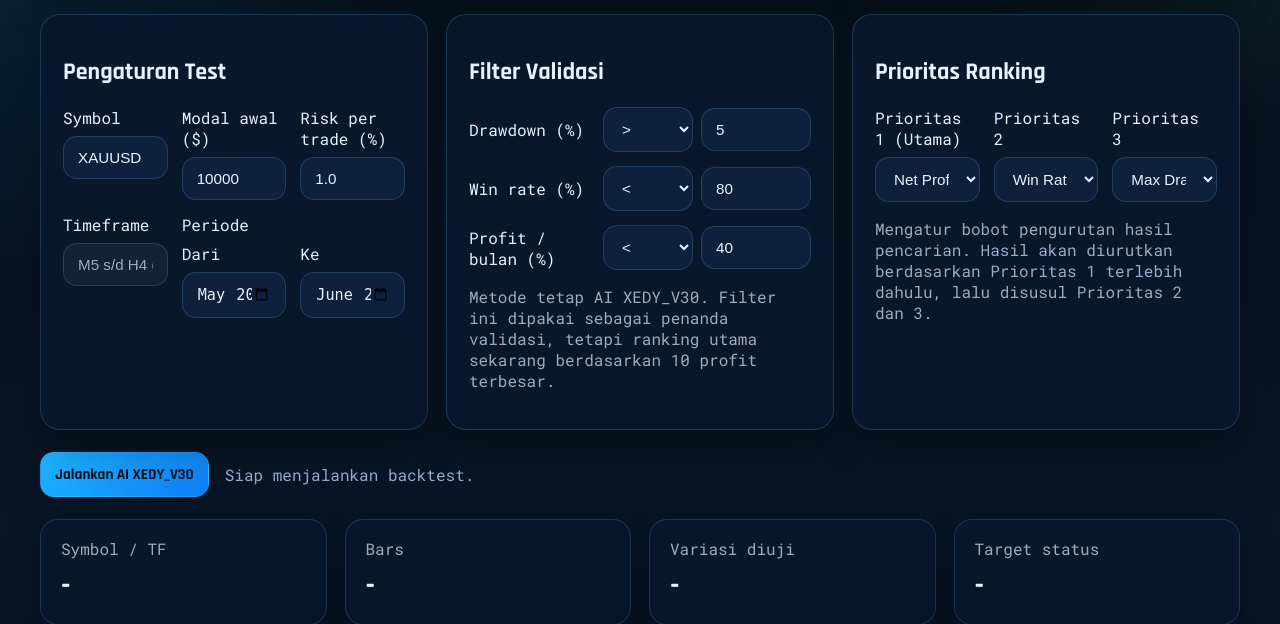
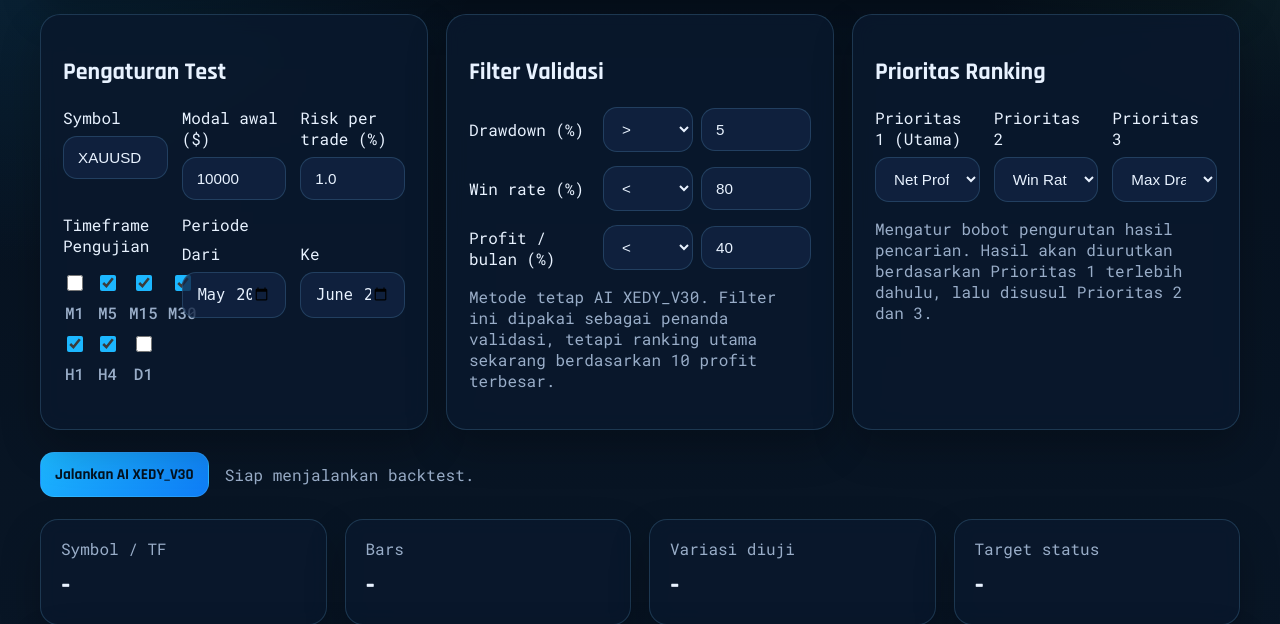
Before and after one commit to Praja04/Sentimen-ai, a Flask app: page /backtest in a window 1280 px wide. Shown: the part 289-913 px from the top of the page. Run offline with Flask 3, Linux system fonts and the light colour scheme.

Commit message:
Implement dynamic timeframe checkboxes selector in the configuration panel

```diff
--- a/app.py
+++ b/app.py
@@ -1228,7 +1228,7 @@ def api_backtest_search():
     payload = request.get_json(silent=True) or {}
     filters = payload.get("filters") or {}
 
-    tfs = ["M5", "M15", "M30", "H1", "H4"]
+    tfs = payload.get("timeframes") or ["M5", "M15", "M30", "H1", "H4"]
     results_per_tf = {}
 
     try:
--- a/static/backtest.css
+++ b/static/backtest.css
@@ -354,3 +354,22 @@ button {
     color: #04121f;
     border-color: var(--accent-strong);
 }
+
+.checkbox-label {
+    display: flex;
+    align-items: center;
+    gap: 8px;
+    cursor: pointer;
+    font-weight: 500;
+    color: var(--muted);
+    transition: color 0.2s ease;
+}
+.checkbox-label input[type="checkbox"] {
+    width: 16px;
+    height: 16px;
+    cursor: pointer;
+    accent-color: var(--accent-strong);
+}
+.checkbox-label:hover {
+    color: var(--text);
+}
--- a/static/backtest.html
+++ b/static/backtest.html
@@ -36,9 +36,17 @@
                         <span>Risk per trade (%)</span>
                         <input id="riskPct" type="number" min="0.1" max="5" step="0.1" value="1.0" />
                     </label>
-                    <label>
-                        <span>Timeframe</span>
-                        <input id="timeframe" value="M5 s/d H4 (Semua)" readonly style="background: rgba(255, 255, 255, 0.05); color: var(--muted); cursor: not-allowed;" />
+                    <label style="grid-column: span 1;">
+                        <span>Timeframe Pengujian</span>
+                        <div class="tf-checkbox-grid" style="display: grid; grid-template-columns: repeat(4, 1fr); gap: 10px; margin-top: 8px;">
+                            <label class="checkbox-label"><input type="checkbox" name="tf_select" value="M1" /> M1</label>
+                            <label class="checkbox-label"><input type="checkbox" name="tf_select" value="M5" checked /> M5</label>
+                            <label class="checkbox-label"><input type="checkbox" name="tf_select" value="M15" checked /> M15</label>
+                            <label class="checkbox-label"><input type="checkbox" name="tf_select" value="M30" checked /> M30</label>
+                            <label class="checkbox-label"><input type="checkbox" name="tf_select" value="H1" checked /> H1</label>
+                            <label class="checkbox-label"><input type="checkbox" name="tf_select" value="H4" checked /> H4</label>
+                            <label class="checkbox-label"><input type="checkbox" name="tf_select" value="D1" /> D1</label>
+                        </div>
                     </label>
                     <div class="period-group">
                         <span>Periode</span>
--- a/static/backtest.js
+++ b/static/backtest.js
@@ -174,7 +174,14 @@ function renderResults(payload) {
 async function runBacktestSearch() {
     elements.runBacktest.disabled = true;
     elements.stopBacktest.style.display = "inline-block";
-    elements.statusText.textContent = 'Menjalankan AI XEDY_V30 (M5 s/d H4) dengan bobot fundamental 80% dan teknikal 20%...';
+    const selectedTFs = Array.from(document.querySelectorAll('input[name="tf_select"]:checked')).map(el => el.value);
+    if (!selectedTFs.length) {
+        elements.statusText.textContent = "Error: Harap pilih minimal satu Timeframe pengujian.";
+        elements.runBacktest.disabled = false;
+        elements.stopBacktest.style.display = "none";
+        return;
+    }
+    elements.statusText.textContent = `Menjalankan AI XEDY_V30 (${selectedTFs.join(", ")}) dengan bobot fundamental 80% dan teknikal 20%...`;
 
     backtestAbortController = new AbortController();
 
@@ -190,7 +197,7 @@ async function runBacktestSearch() {
         end_month: elements.endMonth.value || null,
         days: 30,
         risk_pct: Number(elements.riskPct.value || 1),
-        timeframe: elements.timeframe.value,
+        timeframes: Array.from(document.querySelectorAll('input[name="tf_select"]:checked')).map(el => el.value),
         filters: {
             drawdown: {
                 operator: elements.ddOperator.value,
@@ -223,7 +230,26 @@ async function runBacktestSearch() {
         elements.statusText.textContent = "Selesai! Backtest seluruh TF berhasil dijalankan.";
         backtestResultsPerTF = result.data.results_per_tf;
         backtestPayloadInfo = result.data;
-        switchTF("M5");
+
+        // Dynamically build TF tabs based on keys returned
+        const activeTFs = Object.keys(backtestResultsPerTF);
+        const tfTabsContainer = document.getElementById("tfTabs");
+        tfTabsContainer.innerHTML = activeTFs.map((tf, index) => {
+            const activeClass = index === 0 ? "active" : "";
+            return `<button class="tf-tab ${activeClass}" data-tf="${tf}">${tf}</button>`;
+        }).join("");
+
+        // Re-attach event listeners to new tabs
+        document.querySelectorAll(".tf-tab").forEach(tab => {
+            tab.addEventListener("click", () => {
+                const tf = tab.getAttribute("data-tf");
+                switchTF(tf);
+            });
+        });
+
+        if (activeTFs.length > 0) {
+            switchTF(activeTFs[0]);
+        }
     } catch (error) {
         elements.resultsContainer.innerHTML = `<div class="empty-state">${error.message}</div>`;
         elements.statusText.textContent = "Backtest gagal dijalankan.";
@@ -275,13 +301,3 @@ function switchTF(tf) {
     const tfData = backtestResultsPerTF[tf];
     renderResults(tfData);
 }
-
-// Add event listener to tabs
-document.addEventListener("DOMContentLoaded", () => {
-    document.querySelectorAll(".tf-tab").forEach(tab => {
-        tab.addEventListener("click", () => {
-            const tf = tab.getAttribute("data-tf");
-            switchTF(tf);
-        });
-    });
-});
```
Also changed, not shown: xedy_v30_data.json (+12 -12 lines).
